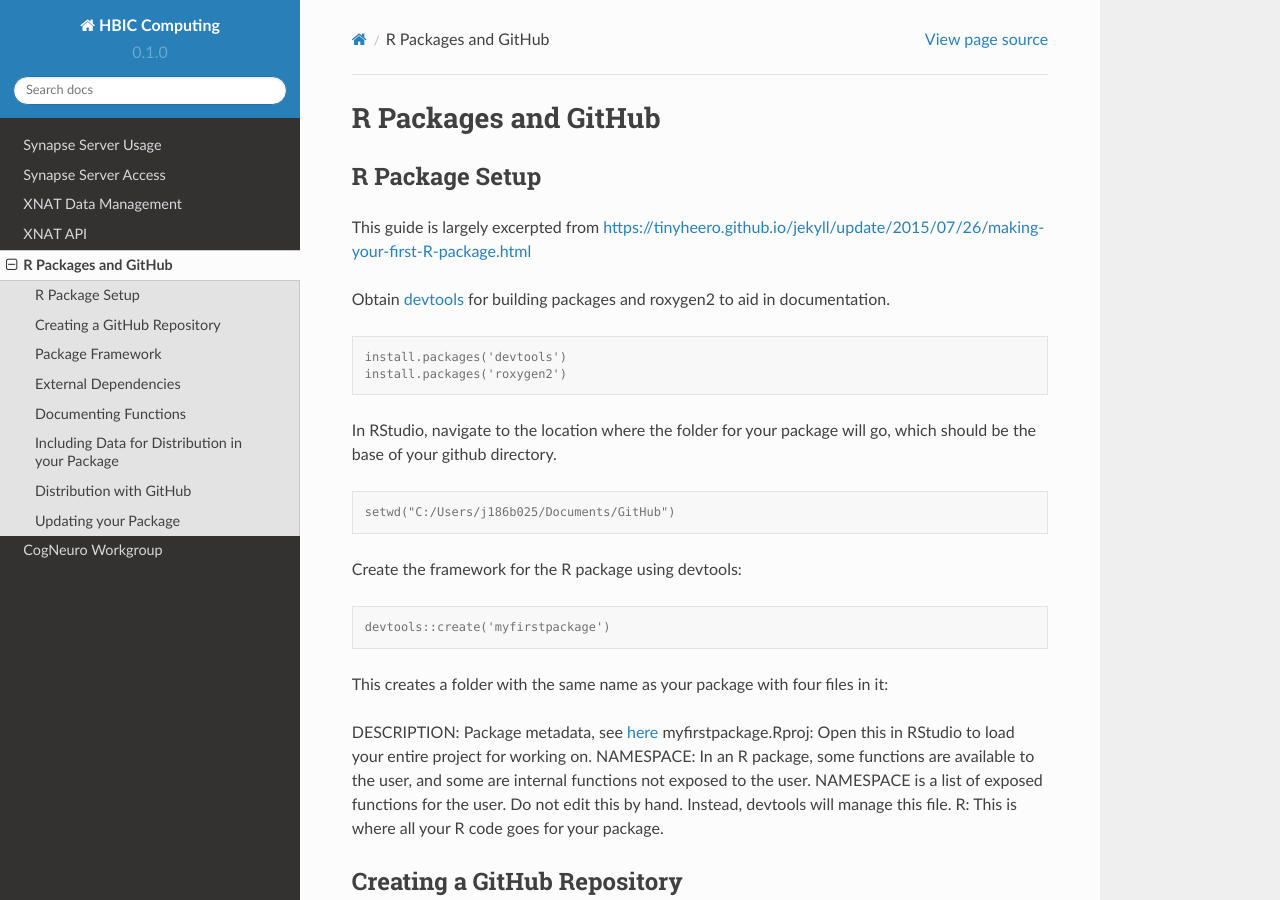
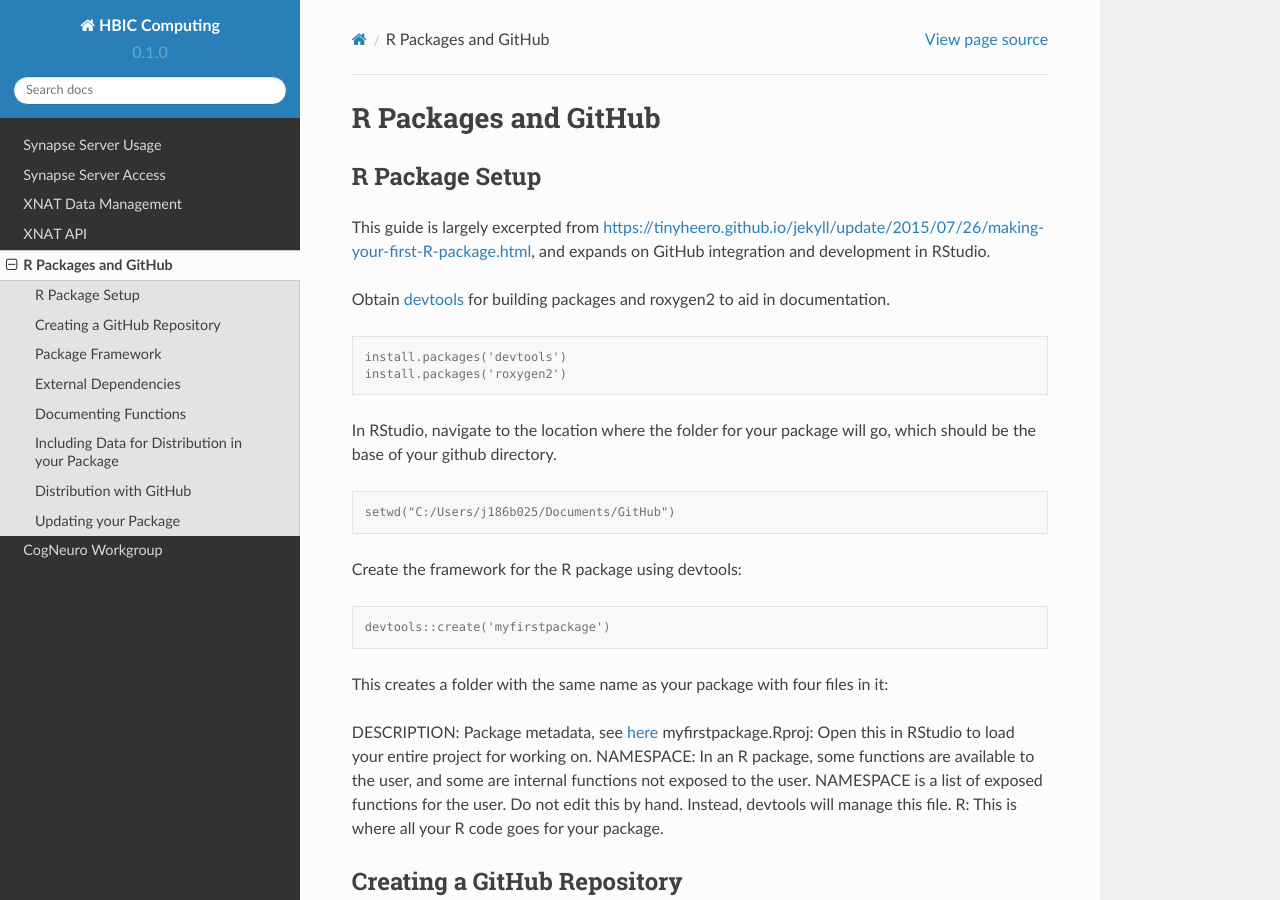
Before and after one commit to jbartolotti/hbic-computing, a Sphinx documentation site: the page built from docs/source/rgithub.rst, in a window 1280 px wide and 900 px high. Built offline with Sphinx 7.4.7 and the Read the Docs theme 2.0.0, drawn with Linux system fonts in a browser that asks for light colours.

Commit message:
Update rgithub.rst

```diff
--- a/docs/source/rgithub.rst
+++ b/docs/source/rgithub.rst
@@ -6,7 +6,7 @@ R Packages and GitHub
 R Package Setup
 -----------------------------
 
-This guide is largely excerpted from https://tinyheero.github.io/jekyll/update/2015/07/26/making-your-first-R-package.html
+This guide is largely excerpted from https://tinyheero.github.io/jekyll/update/2015/07/26/making-your-first-R-package.html, and expands on GitHub integration and development in RStudio.
 
 Obtain `devtools <https://cran.r-project.org/web/packages/devtools/index.html>`_ for building packages and roxygen2 to aid in documentation.
 
```
